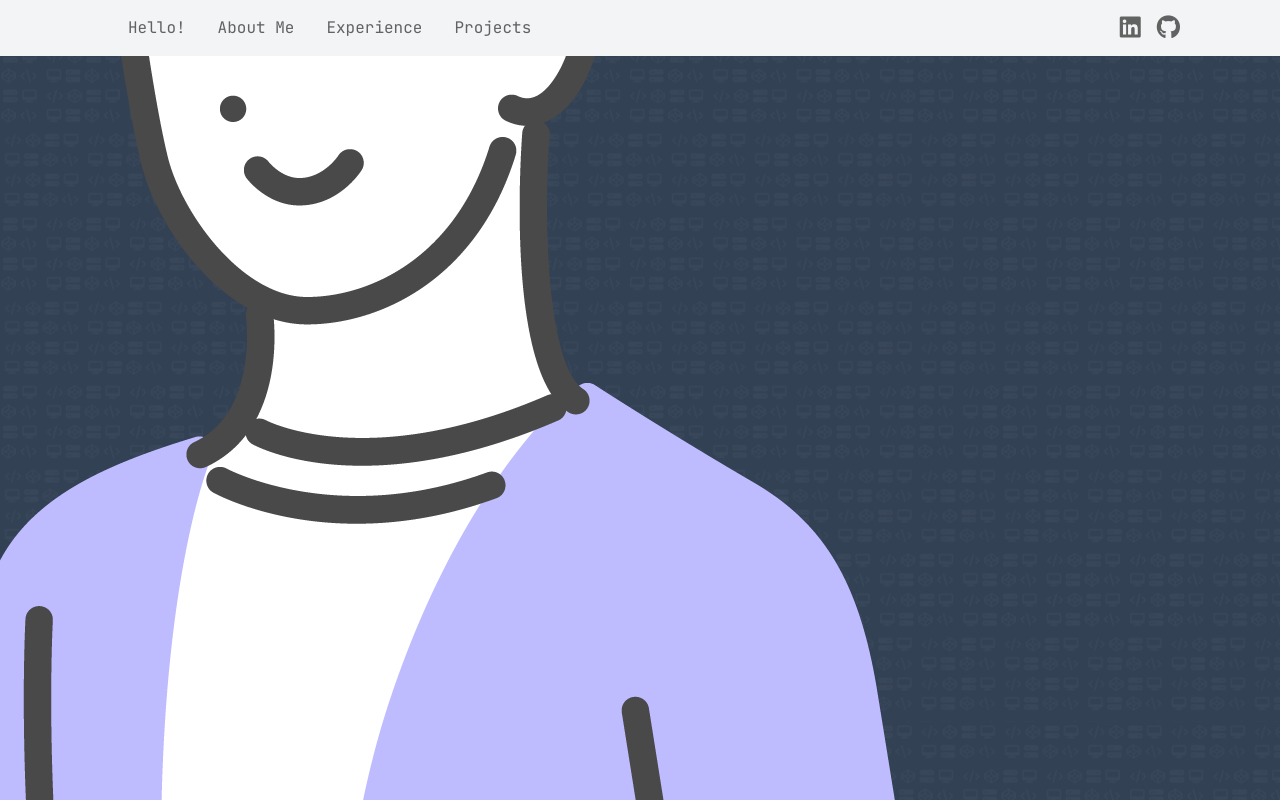
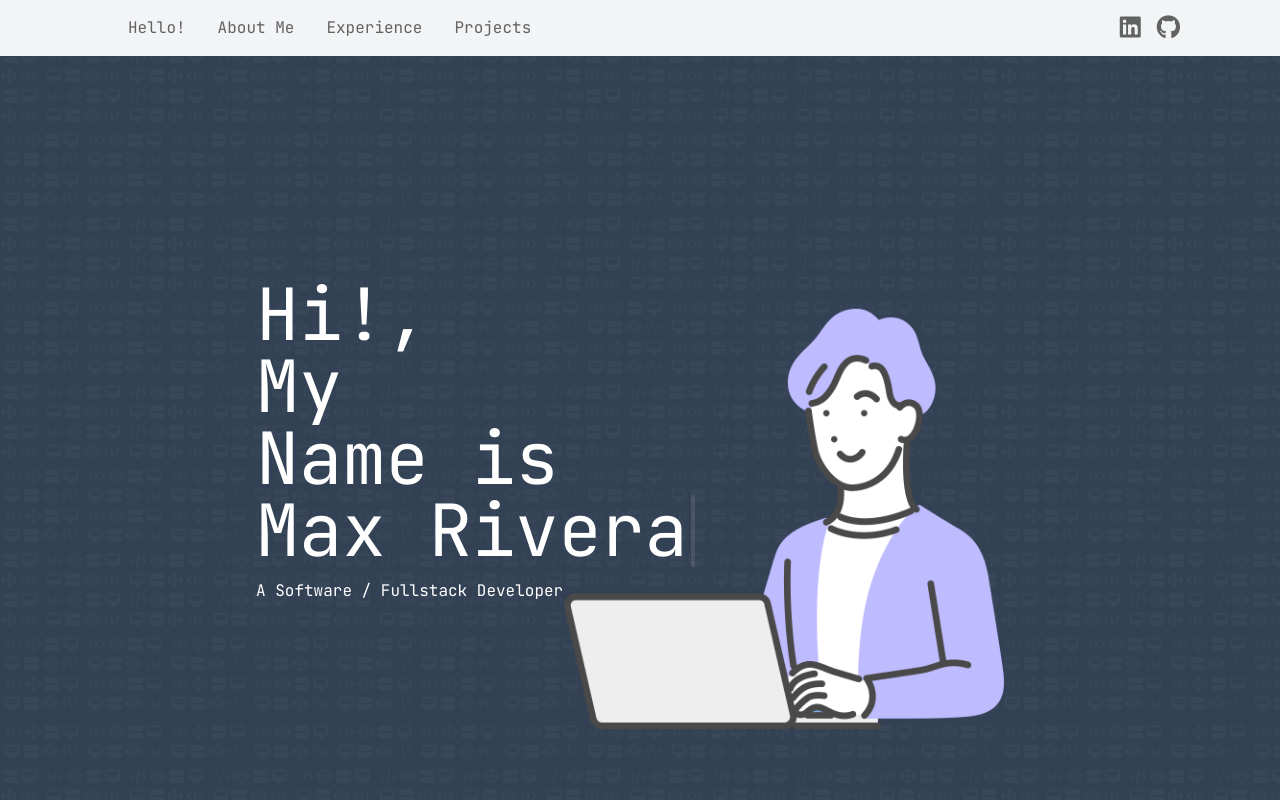
Before and after one commit to Lelmats/PortfolioWeb_React, a React (Vite) app: page / in a window 1280 px wide. Shown: the top 800 px of the page. Built offline with nearby package versions, Linux system fonts and the light colour scheme; what taos would draw is missing.

Commit message:
testSafari7

```diff
--- a/src/App.tsx
+++ b/src/App.tsx
@@ -37,7 +37,7 @@ function App() {
         </div>
         <div className='flex justify-end'>
           {/* <img className='object-cover h-[35vh] min-h-fit sm:h-[55vh] md:h-[65vh]  min-w-fit hover:scale-105 transition-transform duration-500' src="img\MaxCharacter.png" alt="" /> */}
-          <img className='object-cover w-[10rem] min-w-fit min-h-fit hover:scale-105 transition-transform duration-500' src="img\MaxCharacter.png" alt="" />
+          <img className='object-cover absolute max-sm:w-[17rem] w-[25rem] sm:w-[25rem] xl:w-[30rem] hover:scale-105 transition-transform duration-500' src="img\MaxCharacter.png" alt="" />
         </div>
       </div>
     </div>
```
